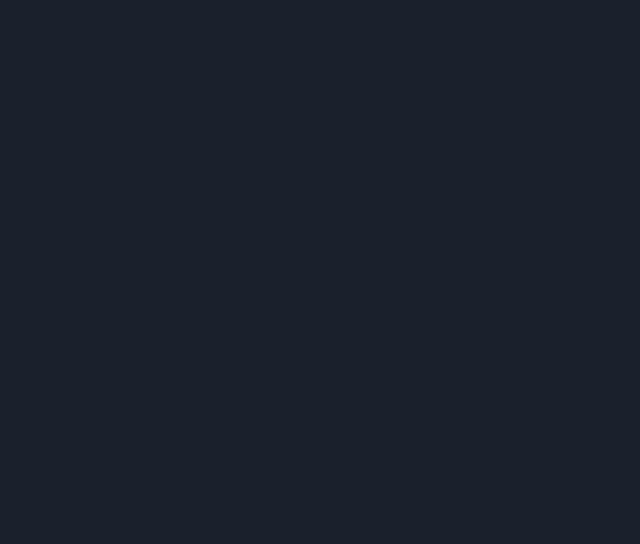
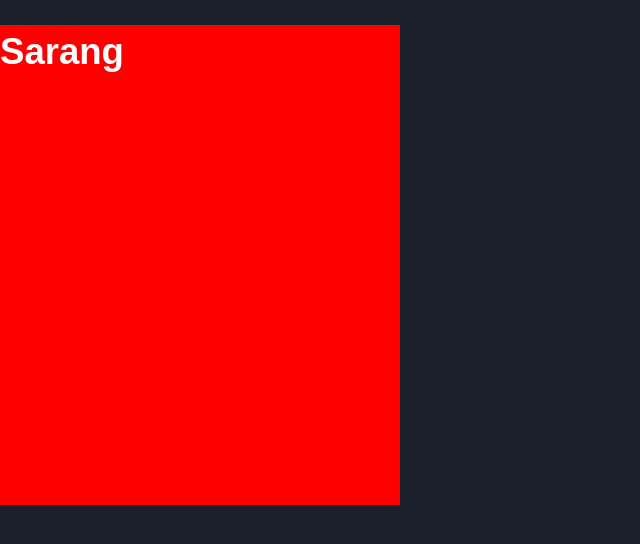
Before and after one commit to SarangGunjawate/backbone, a React (Create React App) app: page /about in a window 1280 px wide. Before the commit this address had no page. Shown: the top 544 px of the page, without its empty margins (0-640 px from the left). Built offline with nearby package versions, Linux system fonts and the light colour scheme.

Commit message:
initial commit

```diff
--- /dev/null
+++ b/src/Component/Auth/About.js
@@ -0,0 +1,12 @@
+import { Box } from '@material-ui/core'
+import React from 'react'
+
+function About() {
+  return (
+    <Box sx={{ height: '60vh', width: '400px', backgroundColor: 'red', }}>
+        <h1>Sarang</h1>
+    </Box>
+  )
+}
+
+export default About
--- a/src/Component/Route/RouteManager.js
+++ b/src/Component/Route/RouteManager.js
@@ -1,5 +1,6 @@
 import React from "react";
 import { Route, Routes, BrowserRouter } from "react-router-dom";
+import About from "../Auth/About";
 import SigninPage from "../Pages/SigninPage";
 import SignupPage from "../Pages/SignupPage";
 
@@ -9,6 +10,7 @@ function RouteManager() {
         <Route path="/" element={<SigninPage />} />
         <Route path="/signin" element={<SigninPage />} />
         <Route path="/signup" element={<SignupPage />} />
+        <Route path="/about" element={<About />} />
       </Routes>
   );
 }
```
